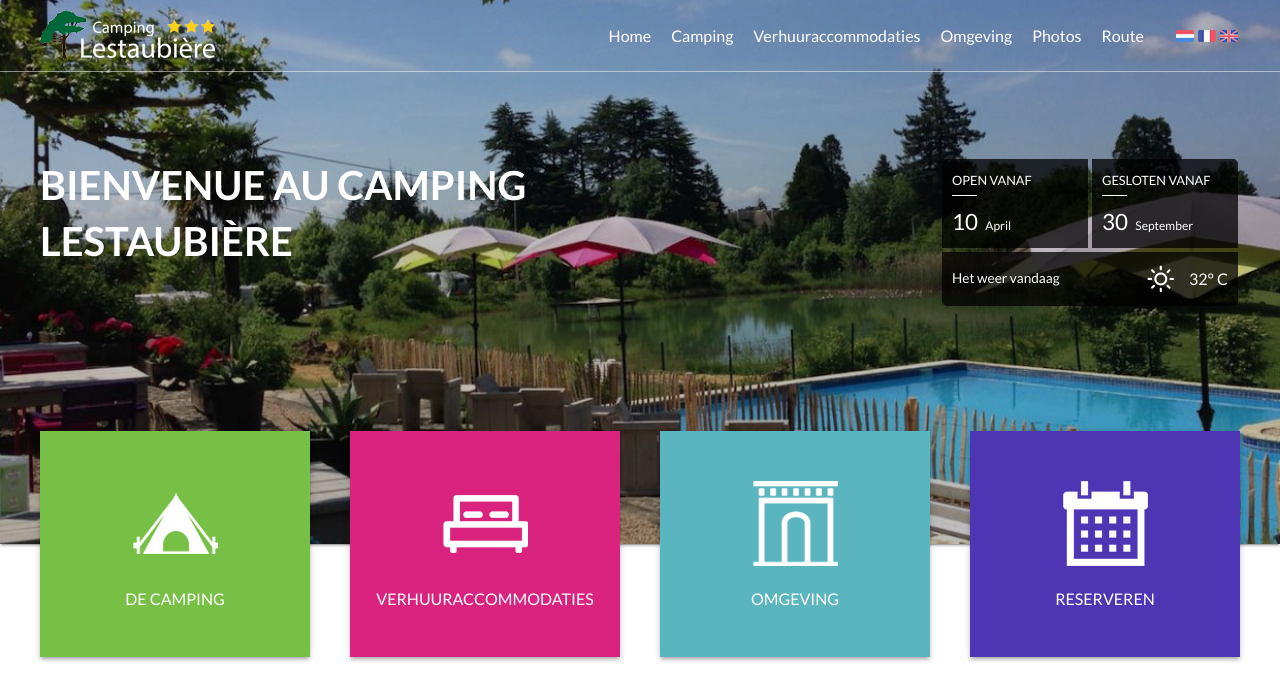
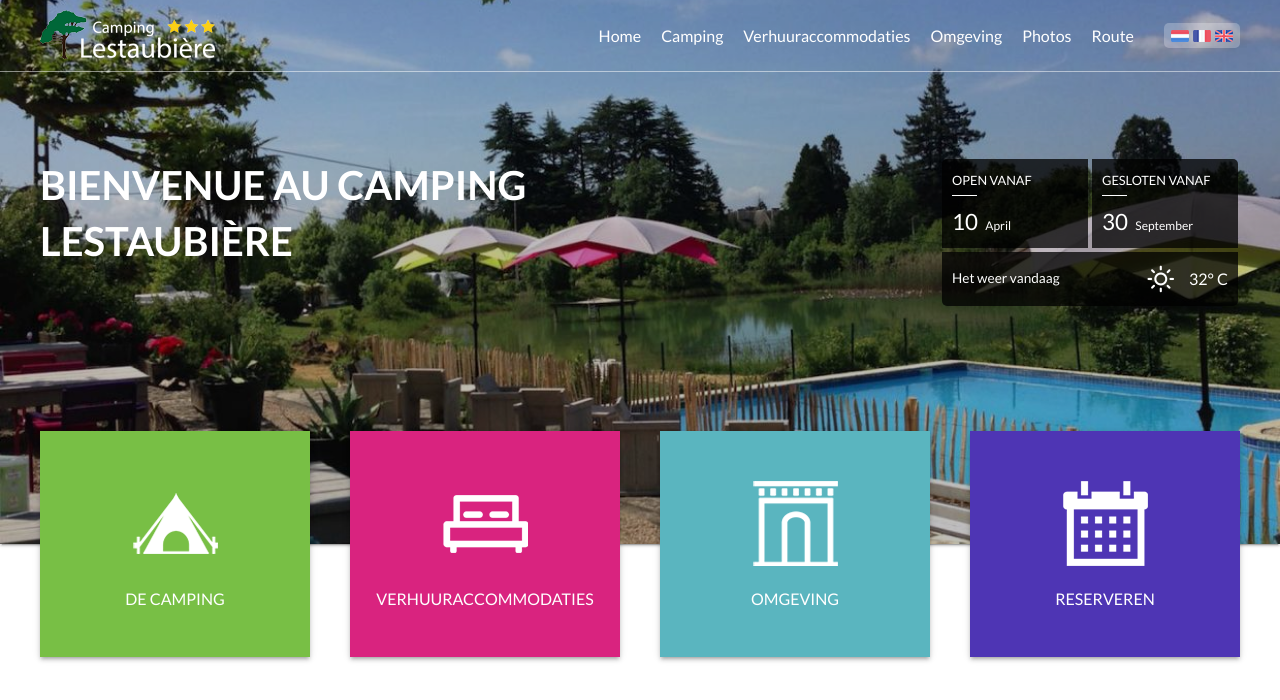
Before and after one commit to Lestaubiere/Client, a Vue app: page /#/ in a window 1280 px wide. Shown: the top 700 px of the page. Built offline with nearby package versions, Linux system fonts and the light colour scheme.

Commit message:
:lipstick: UI enhancement on languagePicker

```diff
--- a/src/components/header/LanguagePicker.vue
+++ b/src/components/header/LanguagePicker.vue
@@ -26,6 +26,9 @@
 <style scoped>
   .language-picker {
     margin-left: 25px;
+    padding: 3px 5px;
+    background-color: rgba(255, 255, 255, 0.25);
+    border-radius: 5px;
   }
 
   .language-picker__item {
```
